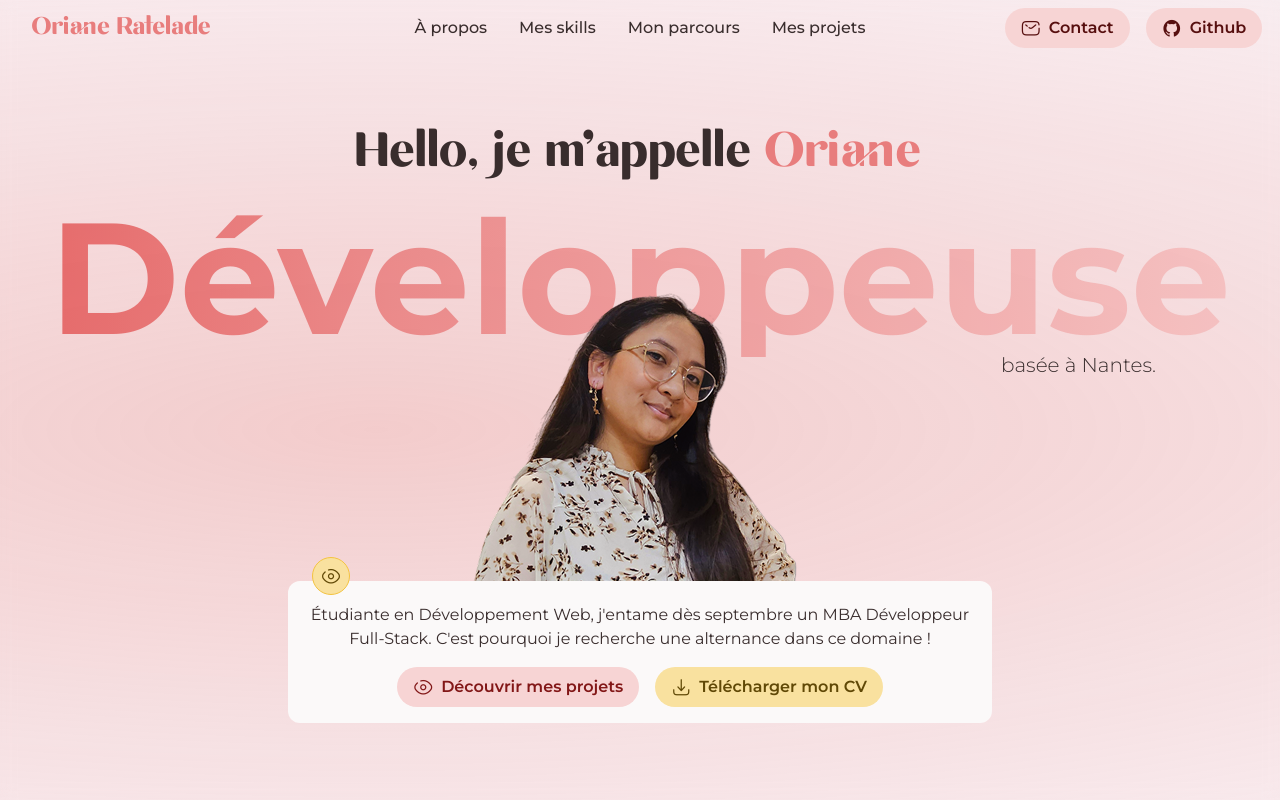
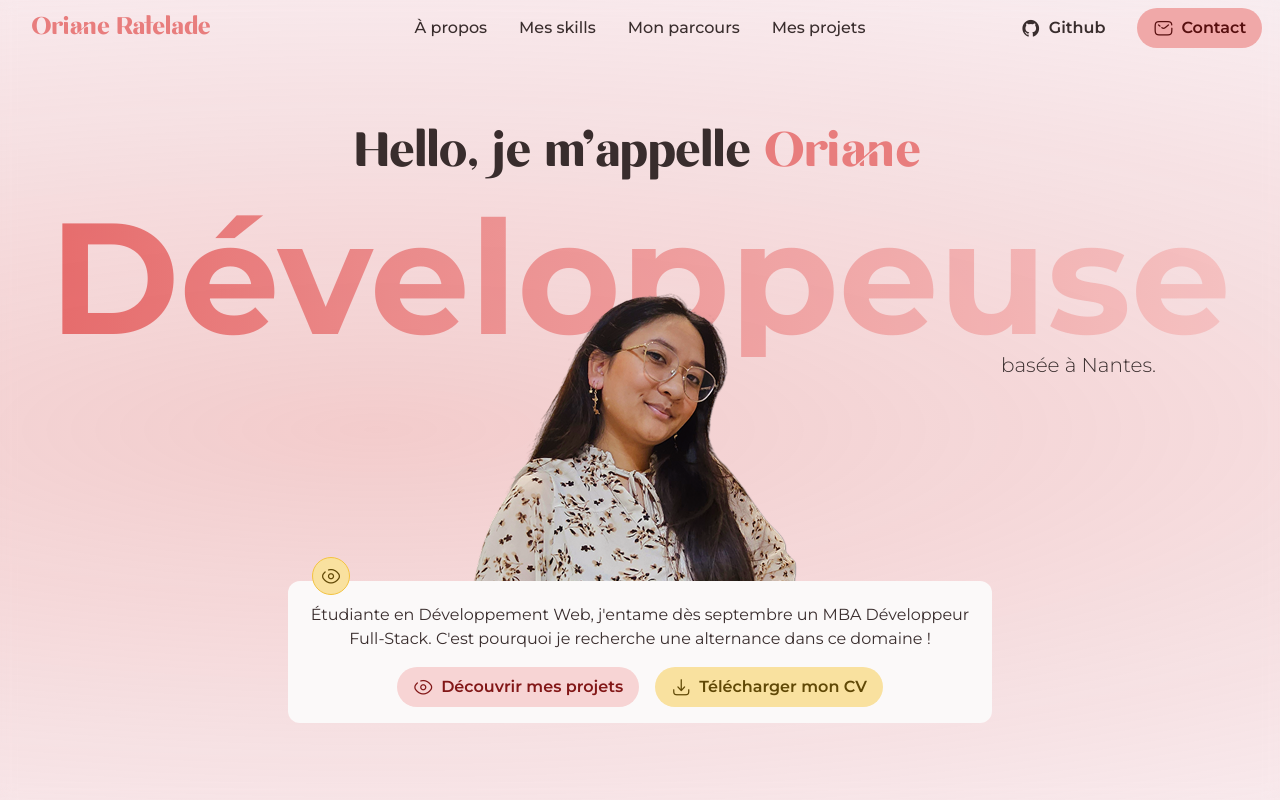
Before and after one commit to orinaya/portfolio-2025, a Next.js app: page / in a window 1280 px wide. Shown: the top 800 px of the page. Built offline with nearby package versions, Linux system fonts and the light colour scheme.

Commit message:
fix(portoflio): fix button colors

```diff
--- a/src/app/components/Hero/HeroComponent.tsx
+++ b/src/app/components/Hero/HeroComponent.tsx
@@ -50,7 +50,7 @@ function HeroComponent() {
                 colorBg="bg-cremeBrulee-800"
                 colorBgHover="hover:bg-cremeBrulee-700"
                 colorText="text-cremeBrulee-200"
-                colorTextHover="hover:text-cremeBrulee-300"
+                colorTextHover="hover:text-cremeBrulee-200"
                 routeLink="https://drive.google.com/file/d/13uXVJyO05jd0KePHcqGPa8Sc7x939lHe/view?usp=drive_link"
                 iconBefore="download"
               />
--- a/src/app/components/NavbarComponent.tsx
+++ b/src/app/components/NavbarComponent.tsx
@@ -1,7 +1,7 @@
 "use client";
 import Link from "next/link";
 import ButtonComponent from "@/components/ButtonComponent";
-import { useEffect, useState } from "react";
+import {useEffect, useState} from "react";
 
 function NavbarComponent() {
   const [isScrolled, setIsScrolled] = useState(false);
@@ -53,24 +53,30 @@ function NavbarComponent() {
         {/* GitHub & Contact */}
         <div className="hidden lg:flex gap-4 items-center w-1/5">
           <ButtonComponent
+            title="Github"
+            colorBg="transparent"
+            colorText="=text-strawberry-200"
+            colorBgHover="hover:bg-strawberry-800"
+            colorTextHover="hover:text-strawberry-300"
+            routeLink="https://github.com/orinaya"
+            iconBefore="github"
+          />
+          <ButtonComponent
             title="Contact"
-            colorBg="bg-strawberry-900"
+            colorBg="bg-strawberry-800"
             colorText="text-strawberry-200"
+            colorBgHover="hover:bg-strawberry-700"
+            colorTextHover="hover:text-milk-980"
             routeLink="#"
             iconBefore="letter"
-          />
-          <ButtonComponent
-            title="Github"
-            colorBg="bg-strawberry-900"
-            colorText="text-strawberry-200"
-            routeLink="https://github.com/orinaya"
-            iconBefore="github"
           />
         </div>
         <div className="lg:hidden">
           <ButtonComponent
             colorBg="bg-strawberry-900"
             colorText="text-strawberry-200"
+            colorBgHover="hover:bg-strawberry-800"
+            colorTextHover="hover:text-strawberry-300"
             routeLink="https://github.com/orinaya"
             iconCenter="menu"
             onClick={() => setIsMenuOpen(!isMenuOpen)}
@@ -86,6 +92,8 @@ function NavbarComponent() {
             <ButtonComponent
               colorBg="bg-strawberry-900"
               colorText="text-strawberry-200"
+              colorBgHover="hover:bg-strawberry-800"
+              colorTextHover="hover:text-strawberry-300"
               routeLink="https://github.com/orinaya"
               iconCenter="close-circle"
               onClick={() => setIsMenuOpen(!isMenuOpen)}
@@ -108,19 +116,23 @@ function NavbarComponent() {
             </Link>
             <div className="mt-6 flex flex-col gap-4 w-full max-w-xs">
               <ButtonComponent
-                title="Contact"
-                colorBg="bg-strawberry-900"
-                colorText="text-strawberry-200"
-                routeLink="#"
-                iconBefore="letter"
+                title="Github"
+                colorBg="transparent"
+                colorText="=text-strawberry-200"
+                colorBgHover="hover:bg-strawberry-800"
+                colorTextHover="hover:text-strawberry-300"
+                routeLink="https://github.com/orinaya"
+                iconBefore="github"
                 onClick={handleClick}
               />
               <ButtonComponent
-                title="Github"
-                colorBg="bg-strawberry-900"
+                title="Contact"
+                colorBg="bg-strawberry-800"
                 colorText="text-strawberry-200"
-                routeLink="https://github.com/orinaya"
-                iconBefore="github"
+                colorBgHover="hover:bg-strawberry-700"
+                colorTextHover="hover:text-milk-980"
+                routeLink="#"
+                iconBefore="letter"
                 onClick={handleClick}
               />
             </div>
--- a/src/app/components/ScrollTopComponent.tsx
+++ b/src/app/components/ScrollTopComponent.tsx
@@ -31,9 +31,9 @@ function ScrollTopComponent() {
         <ButtonComponent
           iconCenter="double-arrow-up"
           colorBg="bg-strawberry-900"
-          colorBgHover="bg-strawberry-800"
           colorText="text-strawberry-200"
-          colorTextHover="text-strawberry-300"
+          colorBgHover="hover:bg-strawberry-800"
+          colorTextHover="hover:text-strawberry-300"
           onClick={scrollToTop}
           className="py-3"
         />
```
